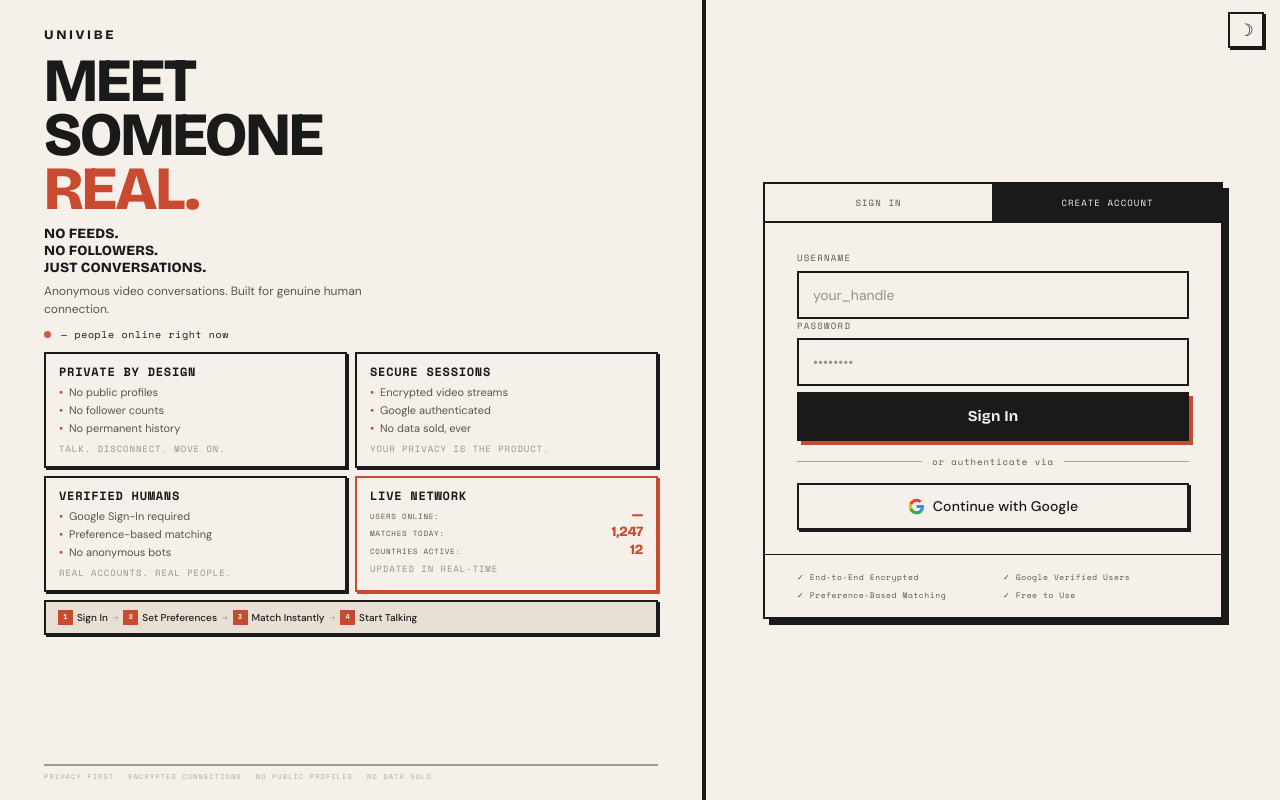
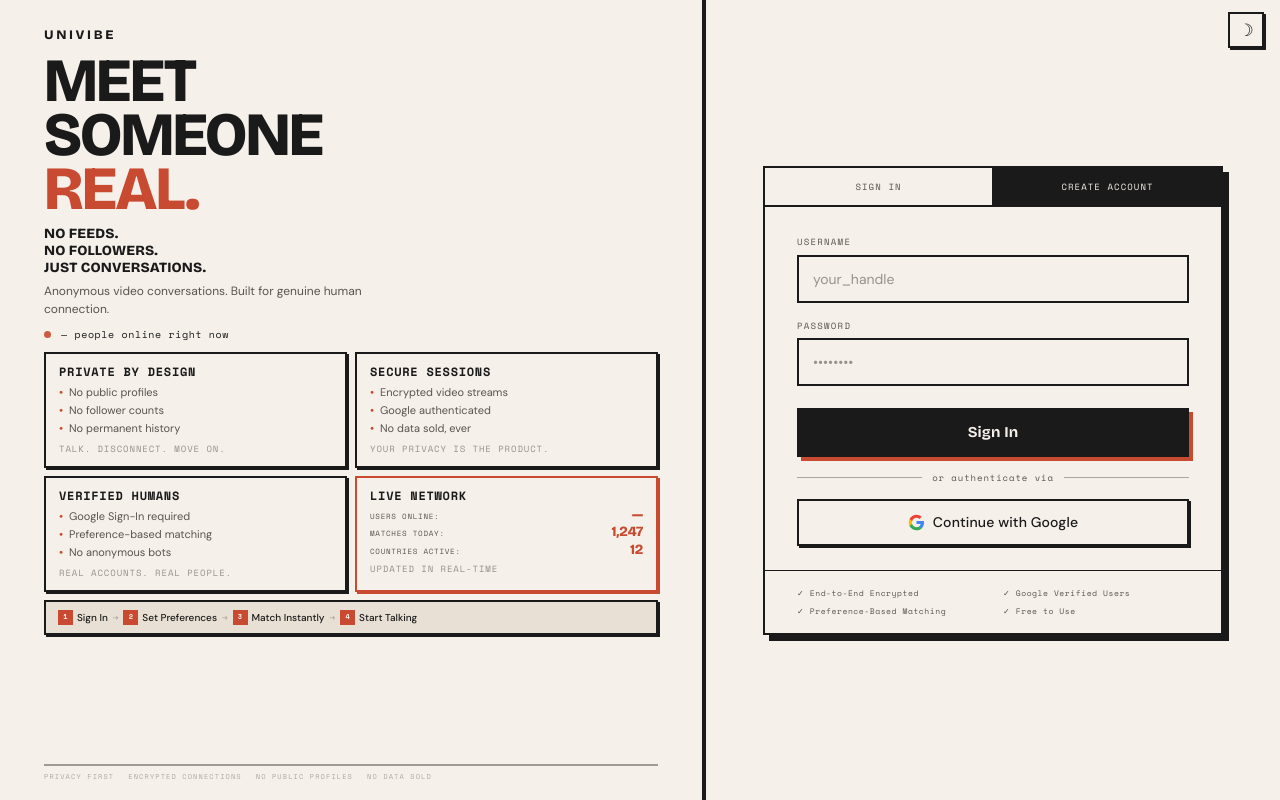
Before and after one commit to abhaynegi10/UniVibe, a website: page univibebackend/public/index.html in a window 1280 px wide. Drawn offline with nearby package versions, Linux system fonts and the light colour scheme; no server answers.

Commit message:
fix: form field vertical spacing

```diff
--- a/univibebackend/public/style.css
+++ b/univibebackend/public/style.css
@@ -1869,3 +1869,21 @@ body.dark-mode .auth-tab.active {
     padding-top: 0 !important;
     margin-top: 0 !important;
 }
+
+
+
+
+/* ── FORM FIELD SPACING FIX ─────────────────────────────────────── */
+
+/* Make the form a flex container so it can have a gap between fields */
+.auth-form-section form {
+    display: flex;
+    flex-direction: column;
+    gap: 16px;
+    width: 100%;
+}
+
+/* Ensure field groups take full width */
+.field-group {
+    width: 100%;
+}
```
